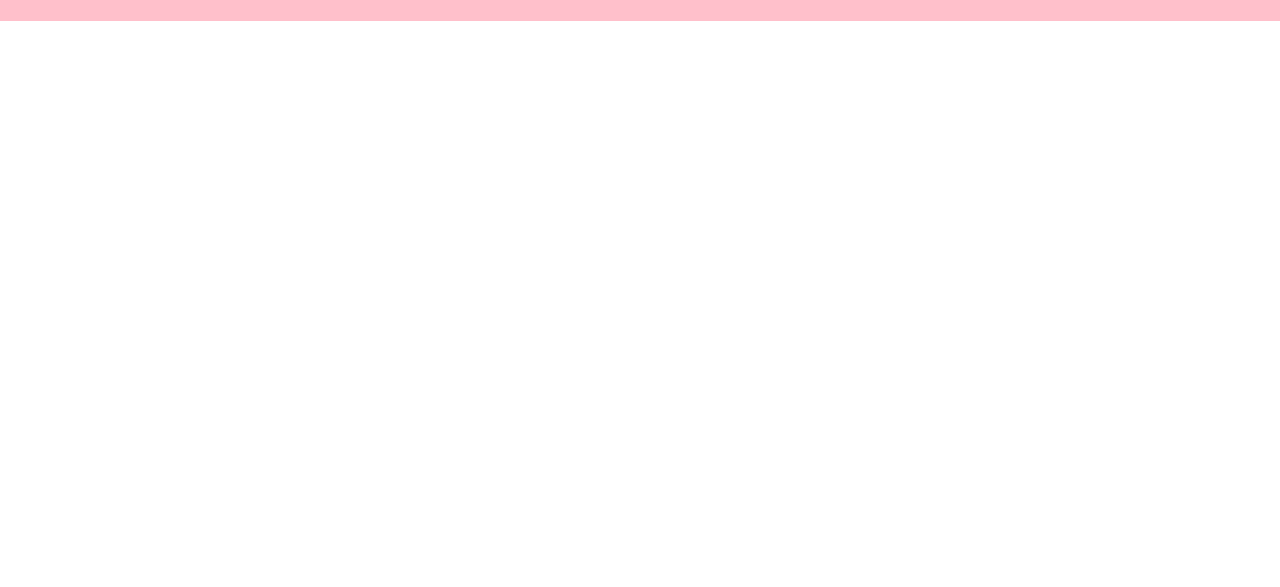
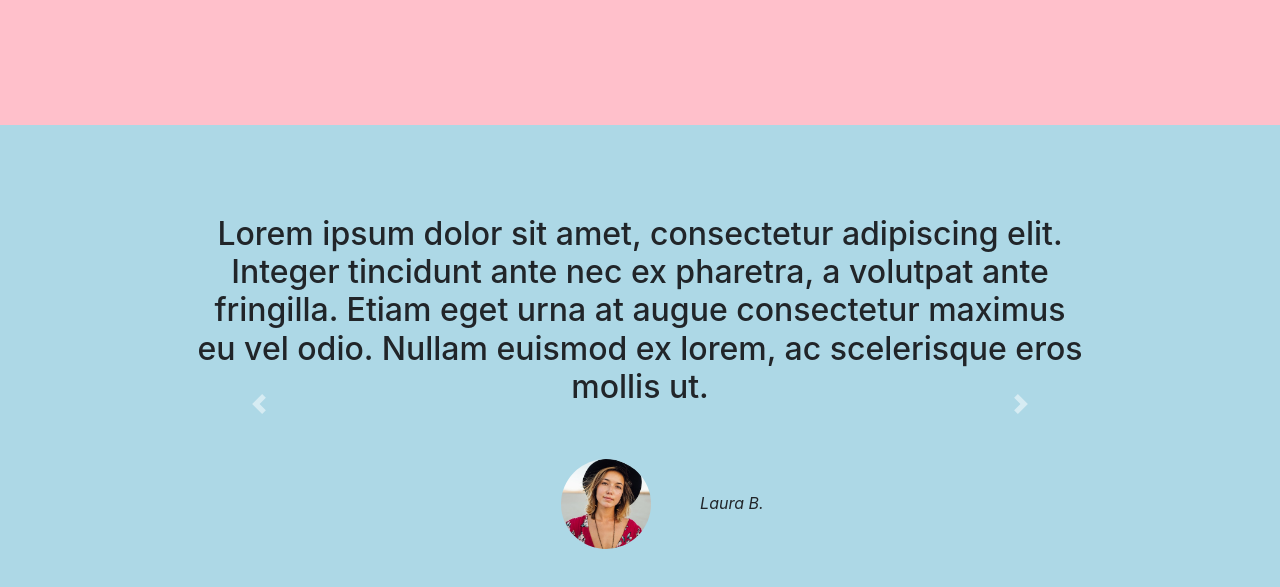
Before and after one commit to supertata/My_personal_Webiste_Bootstrap, a plain HTML site: page index.html in a window 1280 px wide. Shown: the part 137-724 px from the top of the page. Drawn offline with nearby package versions, Linux system fonts and the light colour scheme; files whose address does not match are found by name.

Commit message:
added testimonial carousel on Homepage

```diff
--- a/index.html
+++ b/index.html
@@ -33,5 +33,41 @@
         <img src="#" alt="">
 </section>
 
+
+<!--Testimonial Section-->
+
+<section id=testimonials>
+
+  <div id="testimonial-carousel" class="carousel slide" data-ride="false">
+    <div class="carousel-inner">
+      <div class="carousel-item active">
+        <h2>
+          Lorem ipsum dolor sit amet, consectetur adipiscing elit. Integer tincidunt ante nec ex pharetra, a volutpat ante fringilla. Etiam eget urna at augue consectetur maximus eu vel odio. Nullam euismod ex lorem, ac scelerisque eros mollis ut.
+        </h2>
+        <img class="testimonial-image" src="/Users/Laetitiawork/Desktop/My_personal_Website_Bootstrap/Assets/lady-img.jpg" alt="woman profile">
+         <em> Laura B.</em>
+      </div>
+      <div class="carousel-item">
+        <h2>
+          Lorem ipsum dolor sit amet, consectetur adipiscing elit.
+        </h2>
+        <img class="testimonial-image" src="/Users/Laetitiawork/Desktop/My_personal_Website_Bootstrap/Assets/lady-img.jpg" alt="woman profile">
+         <em> Mat E.</em>
+      </div>
+    </div>
+    <a class="carousel-control-prev" href="#testimonial-carousel" role="button" data-slide="prev">
+      <span class="carousel-control-prev-icon"></span>
+    </a>
+    <a class="carousel-control-next" href="#testimonial-carousel" role="button" data-slide="next">
+      <span class="carousel-control-next-icon"></span>
+    </a>
+  </div>
+
+
+
+
+
+</section>
+
 </body>
 </html>
--- a/styles.css
+++ b/styles.css
@@ -4,5 +4,30 @@
 
 .container-fluid {
     background-color: pink;
-    padding: 3% 15%;
+    padding: 7% 15%;
 }
+
+#skills {
+    background-color: blanchedalmond;
+}
+
+/* Testimonial Section */
+
+#testimonials {
+    background-color: lightblue;
+    padding: 7% 15%;
+    text-align: center;
+}
+
+.testimonial-image {
+    width: 10%;
+    border-radius: 100%;
+}
+
+img {
+    margin: 5%;
+}
+
+h2 {
+    text-align: center;
+}
```
Also changed, not shown: resume.html (+9 -4 lines), Assets/lady-img.jpg (added).
